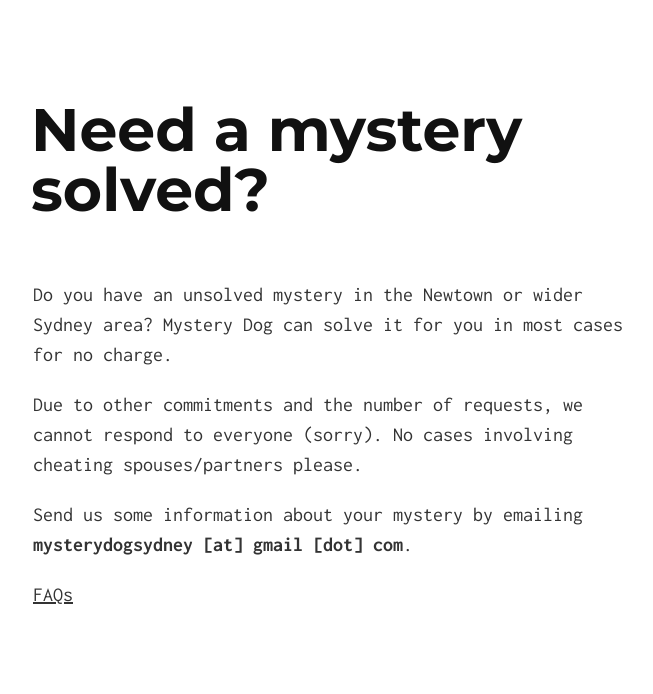
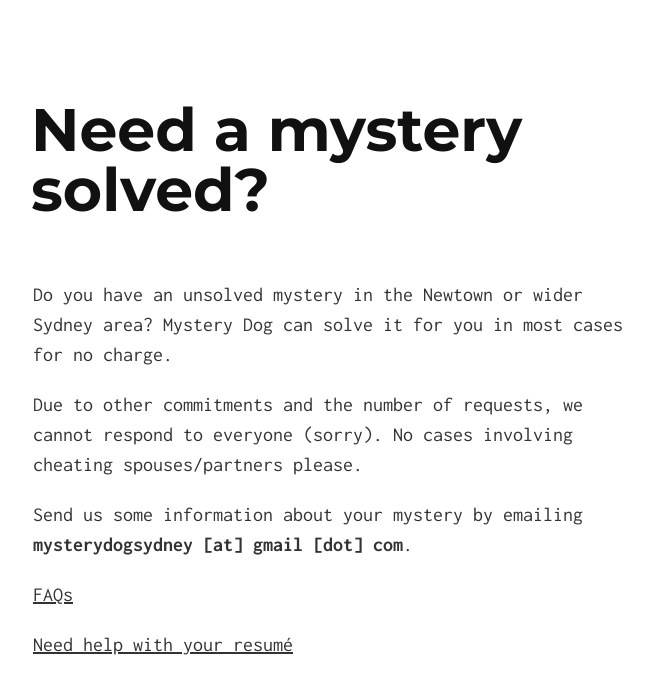
Before and after one commit to tomjoyner/shopping_cart, a Jekyll site: the page built from index.md, in a window 1280 px wide. Shown: the top 694 px of the page, without its empty margins (307-960 px from the left). Built offline with Jekyll 4.4.1, drawn with Linux system fonts in a browser that asks for light colours; our own code applies the rules of GitHub Pages for plain Markdown files.

Commit message:
Update index.md

```diff
--- a/index.md
+++ b/index.md
@@ -11,3 +11,4 @@ heading: Need a mystery solved?
 <p>Send us some information about your mystery by emailing <strong>mysterydogsydney [at] gmail [dot] com</strong>.</p>
 
 <p><a href="/faqs">FAQs</a></p>
+<p><a href="/resumeredesign">Need help with your resumé</a></p>
```
